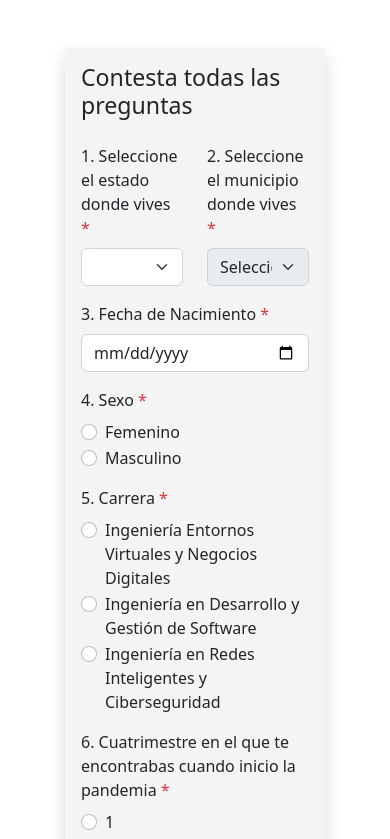
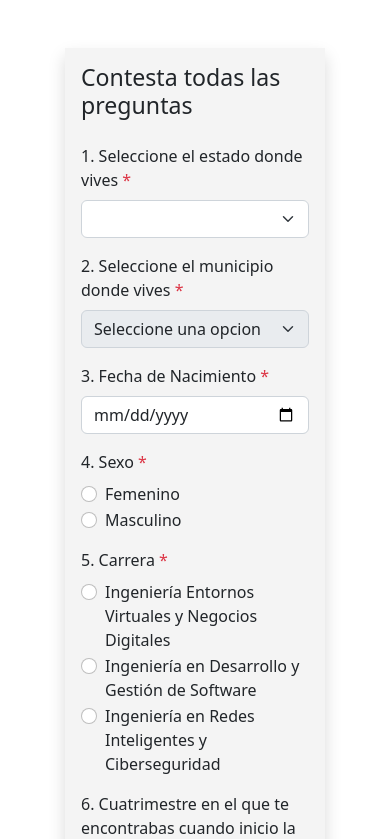
Before and after one commit to Jonathan-ulises/encuesta, an Angular app: page /encuesta in a window 390 px wide. Shown: the top 839 px of the page. Built offline with nearby package versions, Linux system fonts and the light colour scheme.

Commit message:
Production Changes

```diff
--- a/src/app/encuesta/encuesta.component.html
+++ b/src/app/encuesta/encuesta.component.html
@@ -4,7 +4,7 @@
             <form [formGroup]="encuestaForm" (ngSubmit)="enviarRespuestas()">
                 <h3>Contesta todas las preguntas</h3>
                 <div class="row">
-                    <div class="col">
+                    <div class="col-xl-6 col-sm-12">
                         <div class="mt-3">
                             <label for="q_1" class="form-label">1. Seleccione el estado donde vives <span class="text-danger">*</span></label>
                             <select id="q_1" class="form-select" aria-label="Default select example"
@@ -17,7 +17,7 @@
                             Campo obligatorio
                         </div>
                     </div>
-                    <div class="col">
+                    <div class="col-xl-6 col-sm-12">
                         <div class="mt-3">
                             <label for="q_2" class="form-label">2. Seleccione el municipio donde vives <span class="text-danger">*</span></label>
                             <select id="q_2" class="form-select" aria-label="Default select example"
```
Also changed, not shown: package.json (+12 -2 lines), server.js (added, +15 -0 lines), 1 other file (tests, documents, lock files or other folders).
